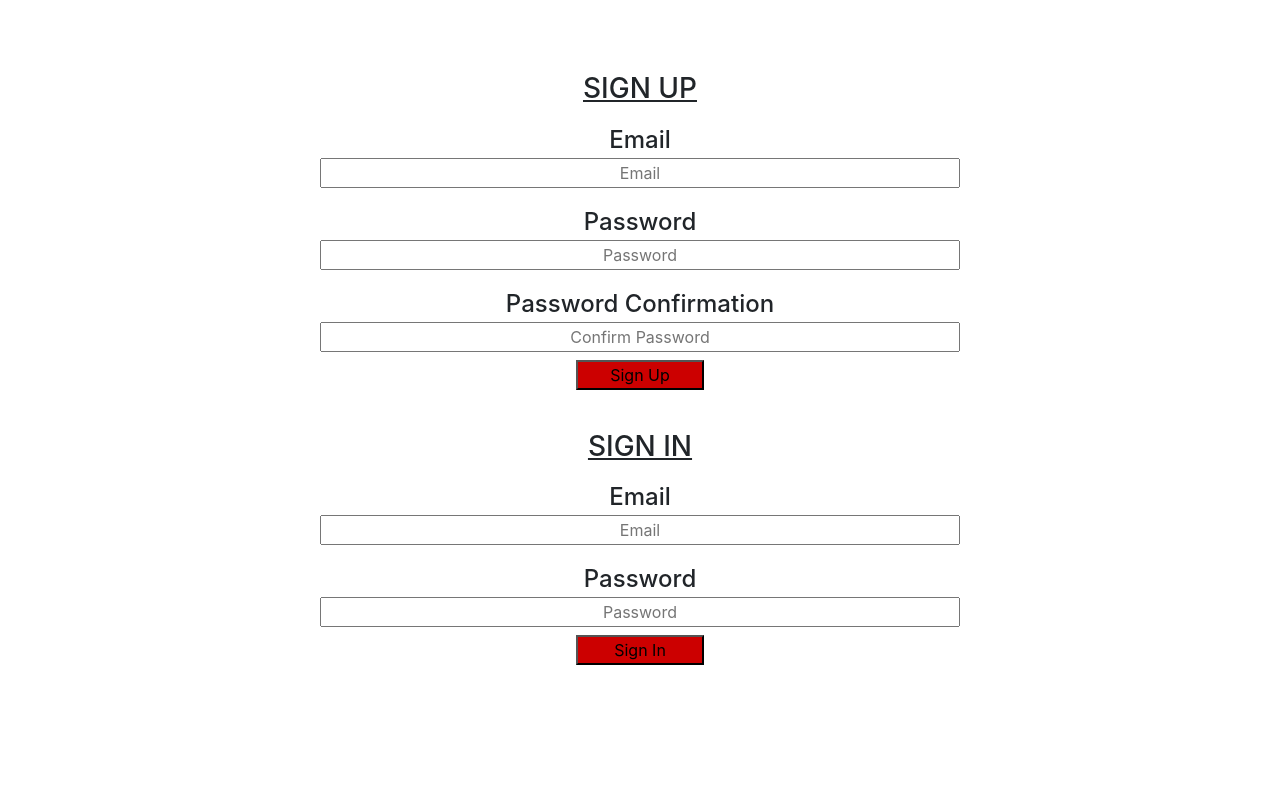
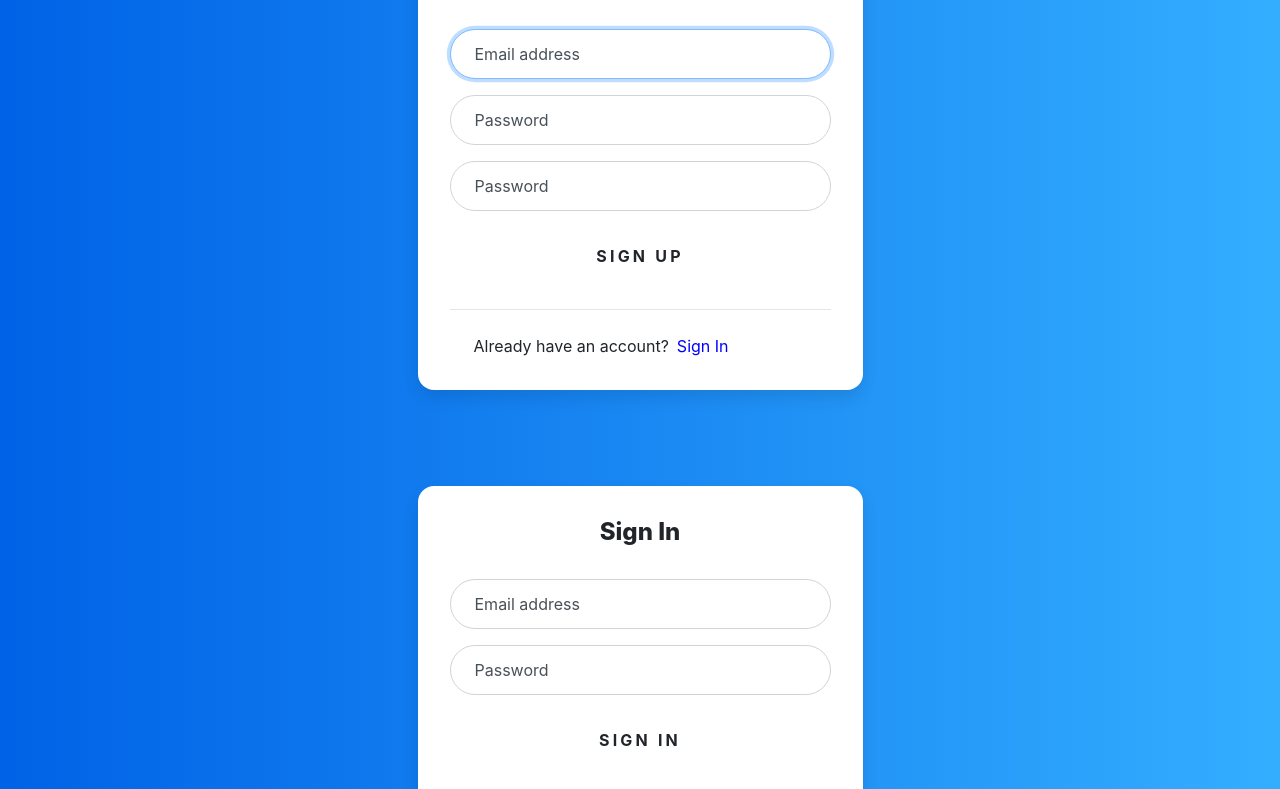
Before and after one commit to VickyRockingster/tic-tac-toe, a website built with webpack: page index.html in a window 1280 px wide. Shown: the part 153-942 px from the top of the page. Before the commit the page ends 818 px from the top, so only its background shows below. Built offline with nearby package versions, Linux system fonts and the light colour scheme.

Commit message:
Styled sign in and sign up forms
-updated index.html and index.css to have bootstrap styled sign in and
sign up forms
-Can switch between sign in and sign up; updated on index.html,
index.scss, authentication ui file and authentication events file
-changed/added id and class names for more consistent/functional
naming conventions

```diff
--- a/assets/scripts/authenticate/events.js
+++ b/assets/scripts/authenticate/events.js
@@ -47,11 +47,23 @@ const onChangePassword = (event) => {
     .catch(authUi.failure)
 }
 
+const signUpShow = () => {
+  $('#sign-in-div').hide()
+  $('#sign-up-div').fadeIn(800)
+}
+
+const signInShow = () => {
+  $('#sign-up-div').hide()
+  $('#sign-in-div').fadeIn(800)
+}
+
 const addHandlers = function () {
-  $('#sign-up').on('submit', onSignUp)
-  $('#sign-in').on('submit', onSignIn)
+  $('#sign-up-form').on('submit', onSignUp)
+  $('#sign-in-form').on('submit', onSignIn)
   $('#sign-out-button').on('submit', onSignOut)
   $('#change-password').on('submit', onChangePassword)
+  $('.sign-up-toggle').on('click', signUpShow)
+  $('.sign-in-toggle').on('click', signInShow)
 }
 
 module.exports = {
--- a/assets/scripts/authenticate/ui.js
+++ b/assets/scripts/authenticate/ui.js
@@ -9,9 +9,9 @@ const signInSuccess = function (data) {
   console.log('from sign in success, store.user:')
   console.log(store.user)
   $('nav').removeClass('hidden')
-  $('#game-page').addClass('hidden')
-  $('main').removeClass('hidden')
-  $('section').addClass('hidden')
+  $('#game-page-button').hide()
+  $('.game-page-view').removeClass('hidden')
+  $('.authentication-page-view').hide()
   $('.box').off('click', events.onClick)
   setTimeout(() => {
     $('#user-feedback').html('')
@@ -19,14 +19,17 @@ const signInSuccess = function (data) {
 }
 
 const signOutSuccess = function (data) {
-  $('#user-feedback').html('You have successfully signed out!')
-  $('#sign-out').trigger('reset')
+  $('#user-feedback').html('Come back soon!')
+  // $('#sign-out').trigger('reset')
   store.user = null
-  $('h1').html('Tic-Tac-Toe')
+  // $('h1').html('Tic-Tac-Toe')
   $('section').removeClass('hidden')
   $('.account').addClass('hidden')
-  $('main').addClass('hidden')
-  $('nav').addClass('hidden')
+  // $('main').addClass('hidden')
+  $('.authentication-page-view').show()
+  // $('nav').addClass('hidden')
+  $('nav').hide()
+  $('.game-page-view').hide()
   $('#display-games').html('')
   setTimeout(() => {
     $('#user-feedback').html('')
--- a/assets/styles/index.scss
+++ b/assets/styles/index.scss
@@ -128,3 +128,120 @@ section {
 // .turn-o {
 //   background: $basic-background-color;
 // }
+
+:root {
+  --input-padding-x: 1.5rem;
+  --input-padding-y: .75rem;
+}
+
+// .authentication-page-view
+body {
+  background: #007bff;
+  background: linear-gradient(to right, #0062E6, #33AEFF);
+}
+
+.card-signin,
+.card-signup {
+  border: 0;
+  border-radius: 1rem;
+  box-shadow: 0 0.5rem 1rem 0 rgba(0, 0, 0, 0.1);
+}
+
+.card-signin .card-title,
+.card-signup .card-title {
+  margin-bottom: 2rem;
+  font-weight: 800;
+  font-size: 1.5rem;
+}
+
+.card-signin .card-body,
+.card-signup .card-body {
+  padding: 2rem;
+}
+
+.form-signin,
+.form-signup {
+  width: 100%;
+}
+
+.form-signin .btn,
+.form-signup .btn {
+  border-radius: 5rem;
+  font-size: 100%;
+  font-weight: bold;
+  letter-spacing: .2rem;
+  padding: 1rem;
+  transition: all 0.2s;
+}
+
+.form-label-group {
+  position: relative;
+  margin-bottom: 1rem;
+}
+
+.form-label-group input {
+  height: auto;
+  border-radius: 2rem;
+}
+
+.form-label-group > input,
+.form-label-group > label {
+  padding: var(--input-padding-y) var(--input-padding-x);
+}
+
+.form-label-group > label {
+  position: absolute;
+  top: 0;
+  left: 0;
+  display: block;
+  width: 100%;
+  margin-bottom: 0;
+  /* Override default `<label>` margin */
+  line-height: 1.5;
+  color: #495057;
+  border: 1px solid transparent;
+  border-radius: .25rem;
+  transition: all .1s ease-in-out;
+}
+
+.form-label-group input::-webkit-input-placeholder {
+  color: transparent;
+}
+
+.form-label-group input:-ms-input-placeholder {
+  color: transparent;
+}
+
+.form-label-group input::-ms-input-placeholder {
+  color: transparent;
+}
+
+.form-label-group input::-moz-placeholder {
+  color: transparent;
+}
+
+.form-label-group input::placeholder {
+  color: transparent;
+}
+
+.form-label-group input:not(:placeholder-shown) {
+  padding-top: calc(var(--input-padding-y) + var(--input-padding-y) * (2 / 3));
+  padding-bottom: calc(var(--input-padding-y) / 3);
+}
+
+.form-label-group input:not(:placeholder-shown)~label {
+  padding-top: calc(var(--input-padding-y) / 3);
+  padding-bottom: calc(var(--input-padding-y) / 3);
+  font-size: 12px;
+  color: #777;
+}
+
+.sign-in-toggle,
+.sign-up-toggle {
+  color: blue;
+  // user-select: none;
+  &:hover {
+    color: $red;
+    text-decoration: underline;
+  }
+}
--- a/index.html
+++ b/index.html
@@ -12,7 +12,7 @@
     <script src="public/application.js" type="text/javascript" charset="utf-8" defer></script>
   </head>
   <body>
-    <nav class="navbar navbar-expand fixed-top justify-content-end navbar-dark bg-dark">
+    <nav class="hidden navbar navbar-expand fixed-top justify-content-end navbar-dark bg-dark">
       <form class="px-2 form-inline" id="sign-out-button">
         <button class="btn" type="submit" value="Sign Out">Sign Out</button>
       </form>
@@ -23,11 +23,10 @@
         <button class="btn" type="submit" value="Show Game Page">Game</button>
       </form>
     </nav>
-    <h1>Tic-Tac-Toe</h1>
     <p class="user-feedback" id="user-feedback"></p>
-      <section class="front-page">
-        <h3 class="sign-up">SIGN UP</h3>
-        <form id="sign-up">
+    <section class="authentication-page-view">
+      <!-- <h3>SIGN UP</h3>
+      <form id="sign-up-form">
         <label for="signup-email">Email</label>
         <input name="credentials[email]" type="text" placeholder="Email">
         <label for="signup-password">Password</label>
@@ -35,18 +34,76 @@
         <label for="signup-email">Password Confirmation</label>
         <input name="credentials[password_confirmation]" type="password" placeholder="Confirm Password">
         <button type="submit" value="Sign Up">Sign Up</button>
-        </form>
-        <h3>SIGN IN</h3>
-        <form id="sign-in">
+      </form> -->
+      <!-- <h3>SIGN IN</h3>
+      <form id="sign-in-form">
         <label for="signin-email">Email</label>
         <input name="credentials[email]" type="text" placeholder="Email">
         <label for="signin-password">Password</label>
         <input name="credentials[password]" type="password" placeholder="Password">
         <button type="submit" value="Sign In">Sign In</button>
+      </form> -->
+      <div class="container" id="sign-up-div">
+        <div class="row">
+          <div class="col-sm-9 col-md-7 col-lg-5 mx-auto">
+            <div class="card card-signup my-5">
+              <div class="card-body">
+                <h5 class="card-title text-center">Sign Up</h5>
+                <form class="form-signup" id="sign-up-form">
+                  <div class="form-label-group">
+                    <input name="credentials[email]" type="email" id="sign-up-email" class="form-control" placeholder="Email Address" required autofocus>
+                    <label for="sign-up-email">Email address</label>
+                  </div>
+
+                  <div class="form-label-group">
+                    <input name="credentials[password]" type="password" id="sign-up-password" class="form-control" placeholder="Password" required>
+                    <label for="sign-up-password">Password</label>
+                  </div>
+                  <div class="form-label-group">
+                    <input name="credentials[password_confirmation]" type="password" id="sign-up-password-confirmation" class="form-control" placeholder="Confirm Password" required>
+                    <label for="sign-up-password-confirmation">Password</label>
+                  </div>
+                  <button class="btn btn-block text-uppercase" type="submit">Sign Up</button>
+                  <hr class="my-4">
+                  <span class="pl-4 pr-2">Already have an account?</span><span class="sign-in-toggle">Sign In</span>
+
                 </form>
+              </div>
+            </div>
+          </div>
+        </div>
+      </div>
+      <div class="container" id="sign-in-div">
+        <div class="row">
+          <div class="col-sm-9 col-md-7 col-lg-5 mx-auto">
+            <div class="card card-signin my-5">
+              <div class="card-body">
+                <h5 class="card-title text-center">Sign In</h5>
+                <form class="form-signin" id="sign-in-form">
+                  <div class="form-label-group">
+                    <input name="credentials[email]" type="email" id="sign-in-email" class="form-control" placeholder="Email address" required autofocus>
+                    <label for="sign-in-email">Email address</label>
+                  </div>
+
+                  <div class="form-label-group">
+                    <input name="credentials[password]" type="password" id="sign-in-password" class="form-control" placeholder="Password" required>
+                    <label for="sign-in-password">Password</label>
+                  </div>
+                  <button class="btn btn-block text-uppercase" type="submit">Sign in</button>
+                  <hr class="my-4">
+                  <span class="pl-4 pr-2">Don't have an account?</span><span class="sign-up-toggle">Sign Up</span>
+
+                </form>
+              </div>
+            </div>
+          </div>
+        </div>
+      </div>
   </section>
-    <main class="container hidden">
-      <button type="button" id="start-game">PRESS TO START NEW GAME</button>
+  <section class="game-page-view hidden">
+    <h1>Tic-Tac-Toe</h1>
+    <button type="button" id="start-game-button">PRESS TO START NEW GAME</button>
+    <div class="container">
       <div class="row">
         <div class="box col-4" data-cell-index="0" id="0"></div>
         <div class="box col-4" data-cell-index="1" id="1"></div>
@@ -62,7 +119,8 @@
         <div class="box col-4" data-cell-index="7" id="7"></div>
         <div class="box col-4" data-cell-index="8" id="8"></div>
       </div>
-    </main>
+    </div>
+  </section>
   <section class="account hidden">
     <h3 id="change-password-heading">CHANGE PASSWORD</h3>
     <form id="change-password">
```
Lines whose indentation alone changed are shown as unchanged.
